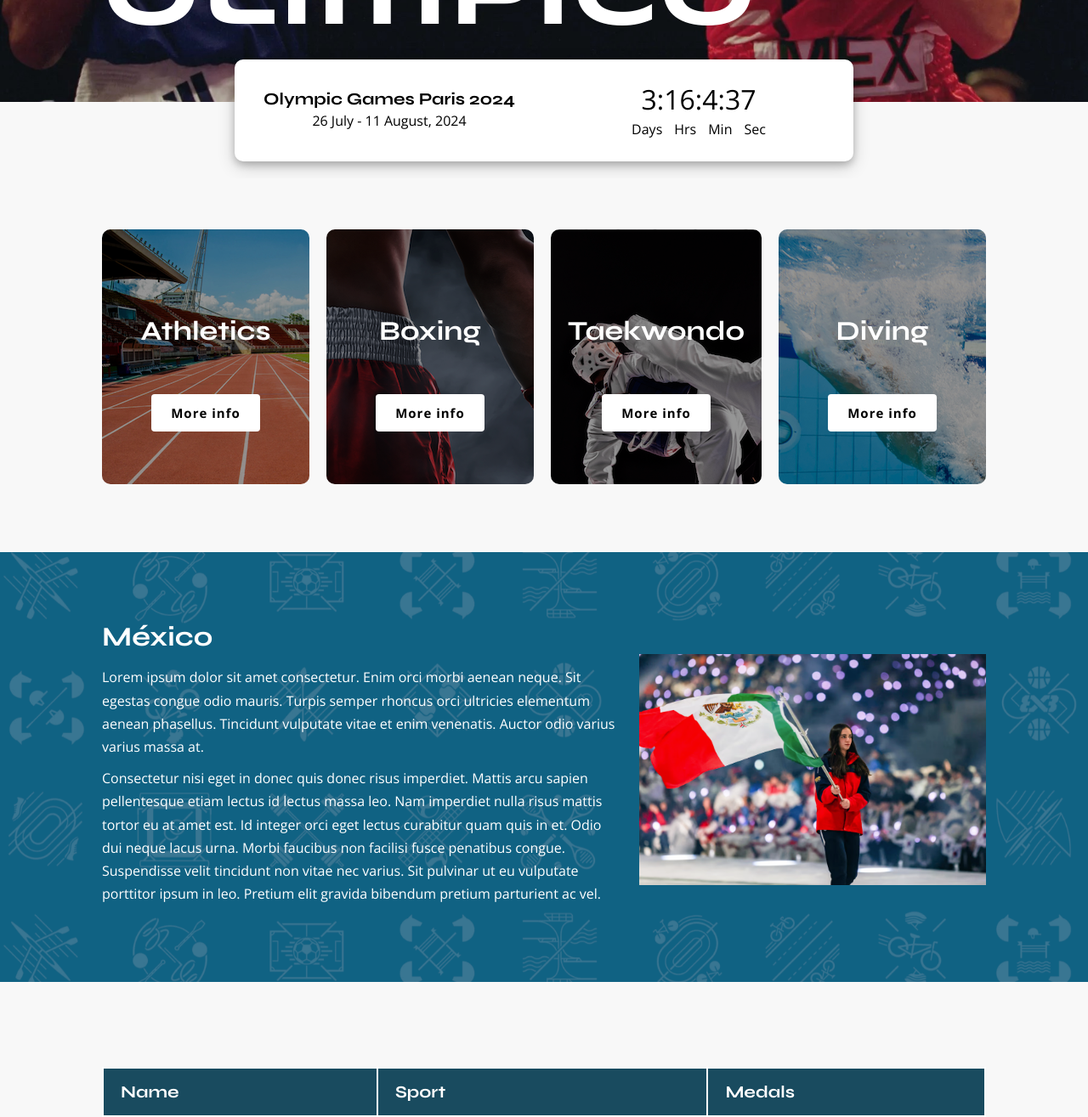
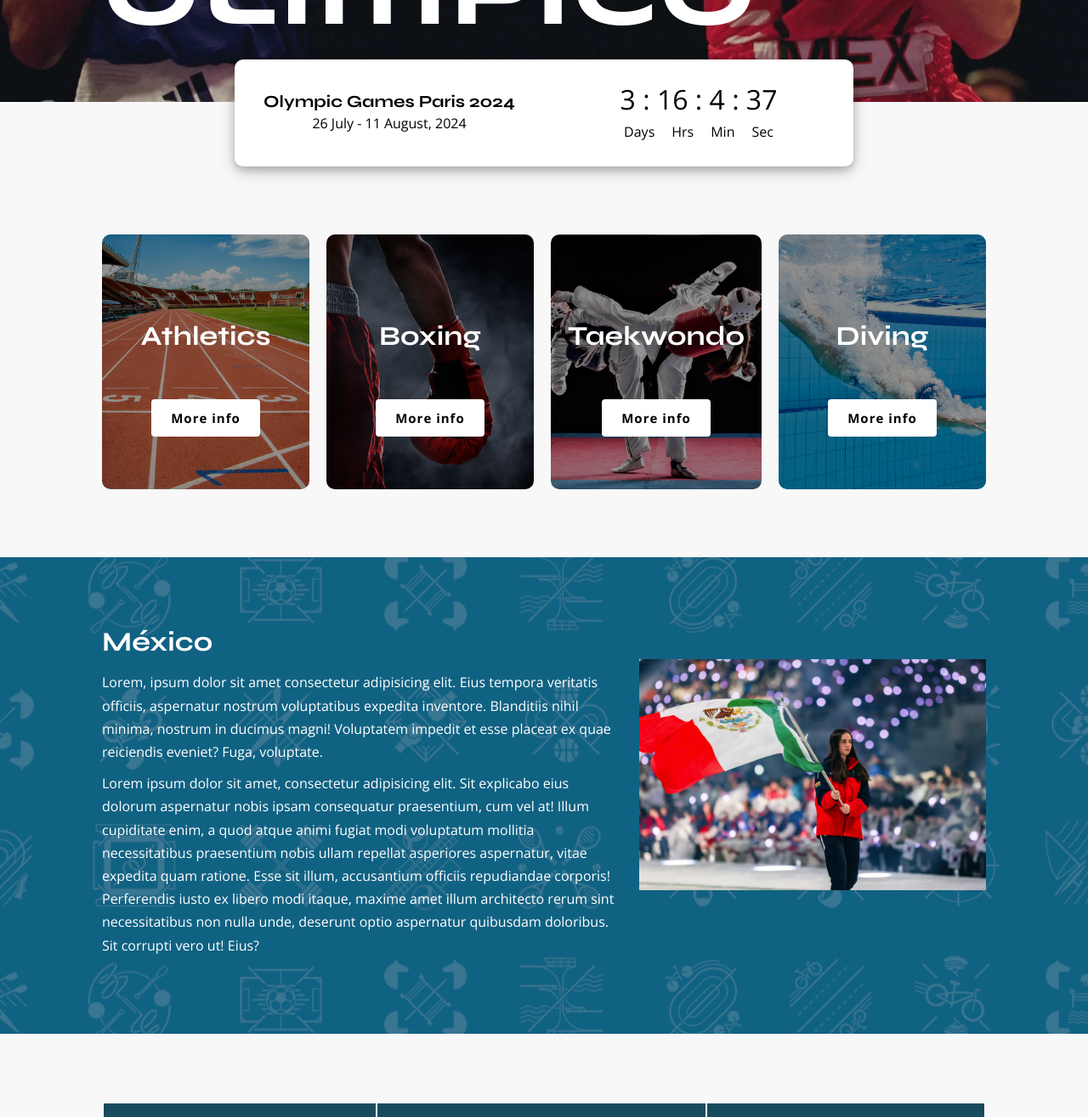
Before and after one commit to irimaya/414-olympics-mexico, a plain HTML site: page index.html in a window 1280 px wide. Shown: the part 660-1975 px from the top of the page at 85% size. Drawn offline with nearby package versions, Linux system fonts and the light colour scheme.

Commit message:
updated styles

```diff
--- a/css/mobile.css
+++ b/css/mobile.css
@@ -1,11 +1,11 @@
 /* Utility Classes */
 .display-1 {
-	font-size: 3rem;
+  font-size: 3rem;
 }
 
 /* Navbar */
 .navbar {
-	height: 100%;
+  height: 100%;
   padding: 20px 0;
 }
 
@@ -22,7 +22,7 @@
 }
 
 .navbar ul li {
-	margin-left: 0;
+  margin-left: 0;
   padding: 15px;
 }
 
@@ -31,17 +31,14 @@
   height: 300px;
 }
 
-/* Counter */
-.counter-box {
+/* Countdown */
+.countdown-box {
   width: 100%;
-  /* margin: 0 auto; */
-  /* margin-bottom: 20px; */
-  /* display: flex; */
   flex-direction: column;
   padding: 10px 0;
 }
 
-.counter-box-clock {
+.countdown-box-clock {
   padding: 0;
 }
 
@@ -72,3 +69,32 @@
 .team {
   padding: 50px 0;
 }
+
+.team table {
+  background: #fff;
+  width: 100%;
+}
+
+.team th {
+  background: #194b5f;
+  color: #fff;
+}
+
+.team th h5 {
+  padding-top: 15px;
+  padding-left: 20px;
+  text-align: left;
+}
+
+.team td {
+  padding: 20px;
+  border-bottom: 1px dotted #c4c4c4;
+}
+
+/* Footer */
+.mainfooter {
+  background: #000;
+  color: #fff;
+  padding: 10px;
+  text-align: center;
+}
--- a/css/style.css
+++ b/css/style.css
@@ -2,19 +2,19 @@
 @import url('https://fonts.googleapis.com/css2?family=Syncopate:wght@400;700&display=swap');
 @import url('https://fonts.googleapis.com/css2?family=Syne:wght@400..800&display=swap');
 
+
 /* Reset */
 * {
+  padding: 0;
+  margin: 0;
   box-sizing: border-box;
-	margin: 0;
-	padding: 0;
 }
 
 /* Main Styling */
 html,
 body {
-	font-family: "Open Sans", sans-serif;
-	font-size: 16px;
-  background: #F8F8F8;
+  font-family: 'Open Sans', sans-serif;
+  background: #f8f8f8;
 }
 
 h1 {
@@ -42,8 +42,8 @@ h3,
 h4,
 h5,
 h6 {
+  font-family: 'Syne', sans-serif;
   margin-bottom: 15px;
-  font-family: "Syne", sans-serif;
 }
 
 ul {
@@ -77,14 +77,13 @@ a {
 
 .display-1 {
   font-size: 7rem;
-  font-family: "Syncopate", sans-serif;
+  font-family: 'Syncopate', sans-serif;
 }
 
 .btn {
   display: inline-block;
   font-size: 15px;
   padding: 12px 23px;
-	cursor: pointer;
   font-weight: bold;
   letter-spacing: 1px;
   border-radius: 4px;
@@ -103,8 +102,8 @@ a {
 
 /* Navbar */
 .navbar {
+  height: 80px;
   background: #fff;
-	height: 80px;
 }
 
 .navbar .logo {
@@ -117,7 +116,6 @@ a {
 
 .navbar a {
   color: #000;
-	text-decoration: none;
   text-transform: uppercase;
   font-weight: 600;
 }
@@ -130,7 +128,6 @@ a {
   display: flex;
   justify-content: space-between;
   align-items: center;
-	height: 100%;
 }
 
 .navbar ul {
@@ -155,18 +152,18 @@ a {
   align-items: flex-end;
 }
 
-/* Counter */
-.counter-box {
+/* Countdown */
+.countdown-box {
   background: #fff;
-  box-shadow: 0 4px 8px 0 rgba(0, 0, 0, 0.2), 0 6px 20px 0 rgba(0, 0, 0, 0.19);
   border-radius: 10px;
   width: 70%;
   margin: 0 auto;
   margin-bottom: 20px;
   display: flex;
+  box-shadow: 0 4px 8px 0 rgba(0, 0, 0, 0.2), 0 6px 20px 0 rgba(0, 0, 0, 0.19);
 }
 
-.counter-box-title {
+.countdown-box-title {
   flex: 1;
   text-align: center;
   display: flex;
@@ -175,26 +172,24 @@ a {
   padding-top: 10px;
 }
 
-.counter-box-title p {
+.countdown-box-title p {
   margin-top: -15px;
 }
 
-.counter-box-clock {
+.countdown-box-clock {
+  flex: 1;
   padding: 10px 0 20px 0;
   text-align: center;
-  flex: 1;
-  display: flex;
-  flex-direction: column;
 }
 
-.counter-box-clock ul {
+.countdown-box-clock ul {
   display: flex;
   justify-content: center;
   margin-top: -20px;
 }
 
-.counter-box-clock ul li {
-  padding: 7px;
+.countdown-box-clock ul li {
+  padding: 10px;
 }
 
 #demo {
@@ -203,7 +198,8 @@ a {
 
 /* Features */
 .features {
-  background: #F8F8F8;
+  background: #f8f8f8;
+
   padding-top: 60px;
   padding-bottom: 80px;
 }
@@ -215,9 +211,9 @@ a {
 
 .features-box {
   flex: 1;
+  color: #fff;
   padding: 20px;
   height: 300px;
-  color: #fff;
   text-align: center;
   border-radius: 10px;
 }
@@ -228,23 +224,23 @@ a {
 }
 
 .athletics {
-  background: url('/images/features-athletics.png');
+  background: url('/images/features-athletics.png') no-repeat center center/cover;
 }
 .boxing {
-  background: url('/images/features-boxing.png');
+  background: url('/images/features-boxing.png') no-repeat center center/cover;
 }
 .taekwondo {
-  background: url('/images/features-taekwondo.png');
+  background: url('/images/features-taekwondo.png') no-repeat center center/cover;
 }
 .diving {
-  background: url('/images/features-diving.png');
+  background: url('/images/features-diving.png') no-repeat center center/cover;
 }
 
 /* About */
 .about {
   background: url('/images/background-about.png') no-repeat center center/cover;
+  color: #fff;
   padding: 80px 0;
-  color: #fff;
 }
 
 .about .container {
@@ -263,8 +259,7 @@ a {
 
 /* Team */
 .team {
-  background: #F8F8F8;
-  padding: 100px 0;
+  padding: 80px 0;
 }
 
 .team table {
@@ -273,7 +268,7 @@ a {
 }
 
 .team th {
-  background: #194B5F;
+  background: #194b5f;
   color: #fff;
 }
 
@@ -285,7 +280,7 @@ a {
 
 .team td {
   padding: 20px;
-  border-bottom: 1px dotted #C4C4C4;
+  border-bottom: 1px dotted #c4c4c4;
 }
 
 /* Footer */
--- a/index.html
+++ b/index.html
@@ -3,21 +3,21 @@
 <head>
   <meta charset="UTF-8">
   <meta name="viewport" content="width=device-width, initial-scale=1.0">
-  <link rel="stylesheet" href="css/style.css">
+  <link rel="stylesheet" href="/css/style.css">
   <link rel="stylesheet" media="screen and (max-width:768px)" href="css/mobile.css">
-  <title>Olympics 2024 Paris | Mexico</title>
+  <title>Olympics 2024 Paris | México</title>
 </head>
 <body>
   <!-- Nav -->
    <nav class="navbar">
     <div class="container">
-      <img class="logo" src="/images/logo.png" alt="">
+      <img src="/images/logo.png" alt="" class="logo">
       <ul>
         <li><a href="#">Sports</a></li>
-        <li><a href="#">About Mexico</a></li>
+        <li><a href="#">About México</a></li>
         <li><a href="#">Team</a></li>
       </ul>
-      <img class="flag" src="/images/mexico-flag.png" alt="">
+      <img src="/images/flag.png" alt="" class="flag">
     </div>
    </nav>
 
@@ -28,15 +28,15 @@
       </div>
     </section>
 
-   <!-- Counter -->
-    <section class="counter">
+  <!-- Countdown -->
+   <section class="countdown">
     <div class="container">
-        <div class="counter-box">
-          <div class="counter-box-title">
-            <h5>Olympic Games Paris 2024</h4>
-            <p >26 July - 11 August, 2024</p>
+      <div class="countdown-box">
+        <div class="countdown-box-title">
+          <h5>Olympic Games Paris 2024</h5>
+          <p>26 July - 11 August, 2024</p>
         </div>
-          <div class="counter-box-clock">
+        <div class="countdown-box-clock">
           <p id="demo"></p>
           <ul>
             <li>Days</li>
@@ -47,7 +47,7 @@
         </div>
       </div>
     </div>
-    </div>
+   </section>
 
    <!-- Features -->
    <section class="features">
@@ -72,13 +72,12 @@
    </section>
 
    <!-- About -->
-      <section class="about bk bk-about">
-        <div class="container flex">
+   <section class="about">
+    <div class="container">
       <div class="about-content">
         <h2>México</h2>
-            <p class="sm">Lorem ipsum dolor sit amet consectetur. Enim orci morbi aenean neque. Sit egestas congue odio mauris. Turpis semper rhoncus orci ultricies elementum aenean phasellus. Tincidunt vulputate vitae et enim venenatis. Auctor odio varius varius massa at. </p>
-            <!-- <p class="sm">Quam gravida bibendum quam non adipiscing gravida ut. Non ullamcorper eu in sagittis commodo pharetra sit placerat tincidunt. Consectetur convallis tellus nullam in tellus facilisi sit diam eget. </p> -->
-            <p class="sm">Consectetur nisi eget in donec quis donec risus imperdiet. Mattis arcu sapien pellentesque etiam lectus id lectus massa leo. Nam imperdiet nulla risus mattis tortor eu at amet est. Id integer orci eget lectus curabitur quam quis in et. Odio dui neque lacus urna. Morbi faucibus non facilisi fusce penatibus congue. Suspendisse velit tincidunt non vitae nec varius. Sit pulvinar ut eu vulputate porttitor ipsum in leo. Pretium elit gravida bibendum pretium parturient ac vel.</p>
+        <p>Lorem, ipsum dolor sit amet consectetur adipisicing elit. Eius tempora veritatis officiis, aspernatur nostrum voluptatibus expedita inventore. Blanditiis nihil minima, nostrum in ducimus magni! Voluptatem impedit et esse placeat ex quae reiciendis eveniet? Fuga, voluptate.</p>
+        <p>Lorem ipsum dolor sit amet, consectetur adipisicing elit. Sit explicabo eius dolorum aspernatur nobis ipsam consequatur praesentium, cum vel at! Illum cupiditate enim, a quod atque animi fugiat modi voluptatum mollitia necessitatibus praesentium nobis ullam repellat asperiores aspernatur, vitae expedita quam ratione. Esse sit illum, accusantium officiis repudiandae corporis! Perferendis iusto ex libero modi itaque, maxime amet illum architecto rerum sint necessitatibus non nulla unde, deserunt optio aspernatur quibusdam doloribus. Sit corrupti vero ut! Eius?</p>
       </div>
       <div class="about-image">
         <img src="/images/about.png" alt="">
@@ -87,7 +86,7 @@
    </section>
 
    <!-- Team -->
-       <section class="team bk-light">
+    <section class="team">
       <div class="container">
         <table>
           <thead>
@@ -111,7 +110,7 @@
             <tr>
               <td>Jose Doe</td>
               <td>Taekwondo</td>
-                <td>2 Bronze</td>
+              <td>2 Bronzo</td>
             </tr>
             <tr>
               <td>Jose Doe</td>
@@ -128,13 +127,12 @@
       </div>
     </section>
 
-
     <!-- Footer -->
-       <footer class="mainfooter bk-dark">
+     <footer class="mainfooter">
       <p class="small">México Olympics &copy; 2024</p>
      </footer>
 
-       <script src="js/script.js" ></script>
+     <script src="js/script.js"></script>
 
 </body>
 </html>
--- a/js/script.js
+++ b/js/script.js
@@ -16,11 +16,11 @@ var x = setInterval(function() {
   var minutes = Math.floor((distance % (1000 * 60 * 60)) / (1000 * 60));
   var seconds = Math.floor((distance % (1000 * 60)) / 1000);
 
-  // Output the result in an element with id="demo"
-  document.getElementById("demo").innerHTML = days + ":" + hours + ":"
-  + minutes + ":" + seconds;
+  // Display the result in the element with id="demo"
+  document.getElementById("demo").innerHTML = days + " : " + hours + " : "
+  + minutes + " : " + seconds;
 
-  // If the count down is over, write some text
+  // If the count down is finished, write some text
   if (distance < 0) {
     clearInterval(x);
     document.getElementById("demo").innerHTML = "EXPIRED";
```
Lines whose indentation alone changed are shown as unchanged.
